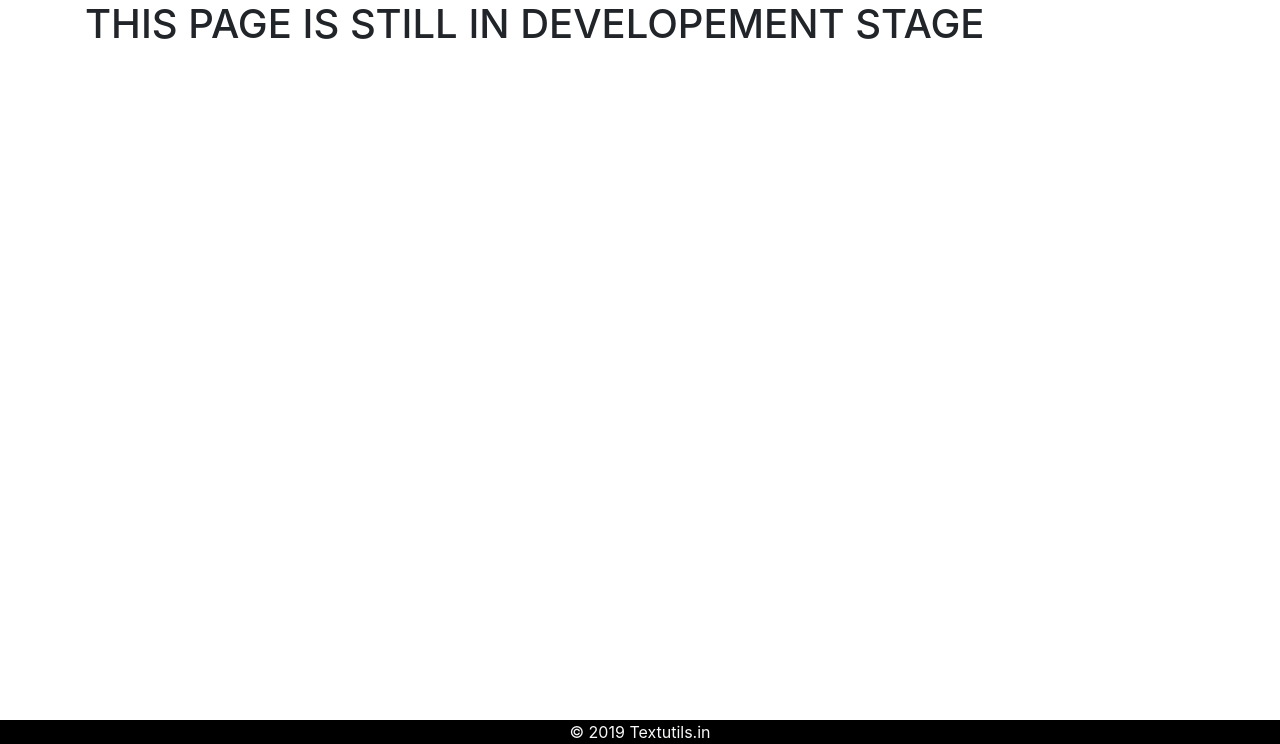
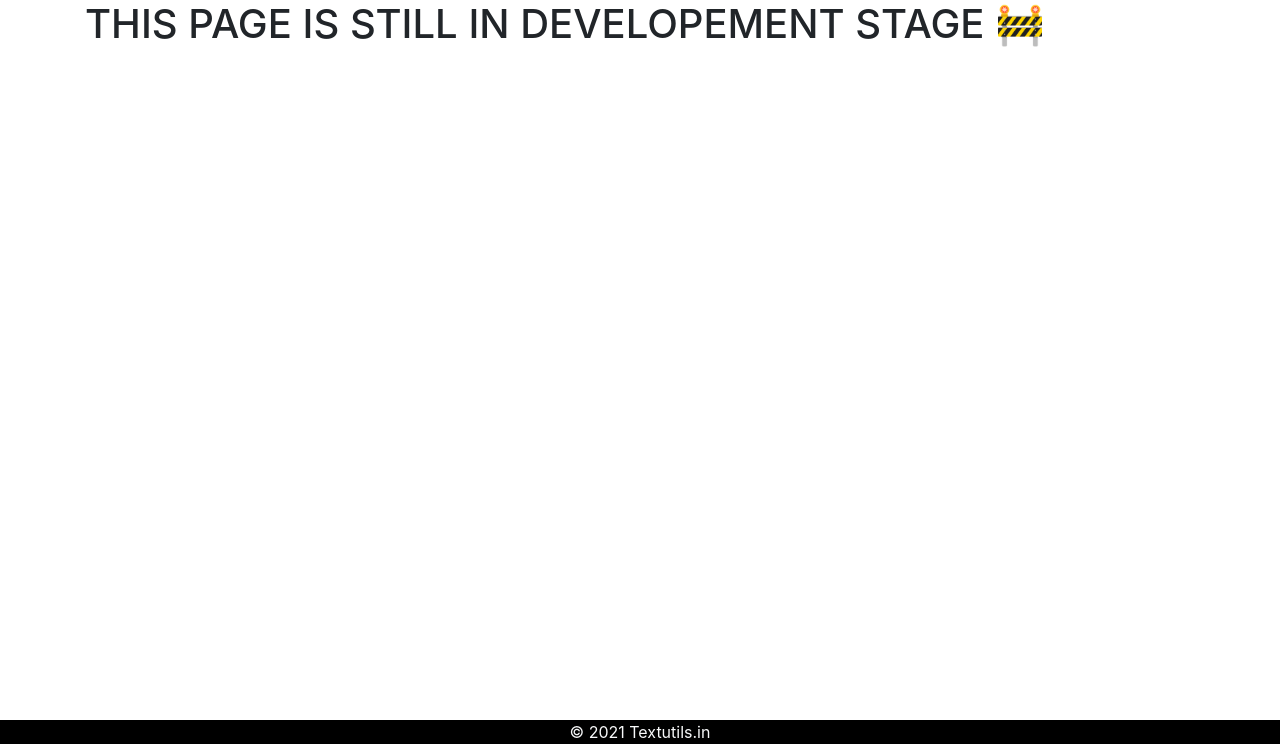
Before and after one commit to haris989/TextUtils, a Django app: page /about in a window 1280 px wide. Shown: the part 56-800 px from the top of the page. Run offline with Django 3.2, Linux system fonts and the light colour scheme; some libraries are stand-ins or nearby versions.

Commit message:
CHANGED THE YEAR OF COPYRIGHT TO CURRENT YEAR AND ADDED EMOJI IN ABOUT US PAGE

```diff
--- a/templates/about.html
+++ b/templates/about.html
@@ -50,12 +50,12 @@
   </form>
 </nav>
 <div class="container">
-<h1> THIS PAGE IS STILL IN DEVELOPEMENT STAGE </h1></div>
+<h1> THIS PAGE IS STILL IN DEVELOPEMENT STAGE 🚧  </h1></div>
 
 
 <footer class="footer">
   <div class="container">
-    <span class="text-light">&#169 2019 Textutils.in </span>
+    <span class="text-light">&#169 2021 Textutils.in </span>
   </div>
 </footer>
 
--- a/templates/analyze.html
+++ b/templates/analyze.html
@@ -80,7 +80,7 @@
 </div>
 <footer class="footer">
   <div class="container">
-    <span class="text-light">&#169 2019 Textutils.in </span>
+    <span class="text-light">&#169 2021 Textutils.in </span>
   </div>
 </footer>
 
--- a/templates/index.html
+++ b/templates/index.html
@@ -134,7 +134,7 @@
   <!-- Footer-->
 <footer class="footer">
   <div class="container">
-    <span class="text-light">&#169 2019 Textutils.in </span>
+    <span class="text-light">&#169 2021 Textutils.in </span>
   </div>
 </footer>
 
```
